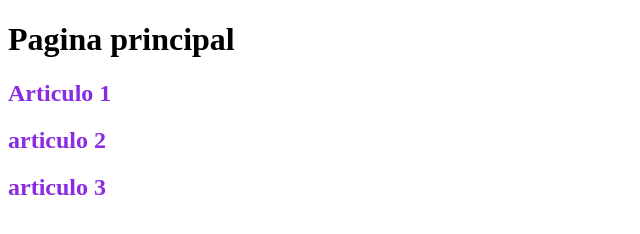
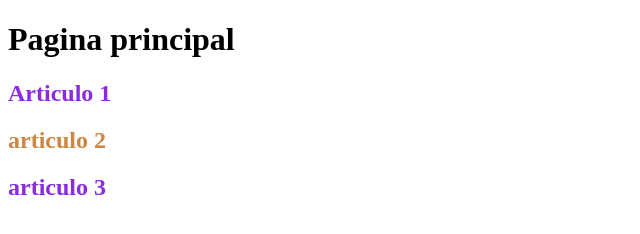
Before and after one commit to OsvaldoMezaHerrera/PracticaCSS, a plain HTML site: page index.html in a window 1280 px wide. Shown: the whole page, without its empty margins (0-640 px from the left). Drawn offline with Linux system fonts and the light colour scheme.

Commit message:
vinculacion de estilo por id

```diff
--- a/css/style.css
+++ b/css/style.css
@@ -1,3 +1,7 @@
 h2{
     color: blueviolet;
 }
+
+#articulo-2{
+    color: peru;
+}
--- a/index.html
+++ b/index.html
@@ -16,7 +16,7 @@
             <h2>Articulo 1</h2>
         </section>
         <section>
-            <h2>articulo 2</h2>
+            <h2 id="articulo-2">articulo 2</h2>
         </section>
         <section>
             <h2>articulo 3</h2>
```
